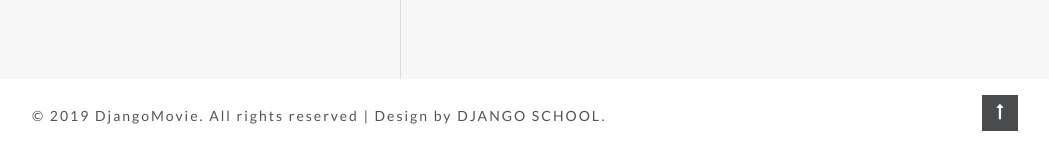
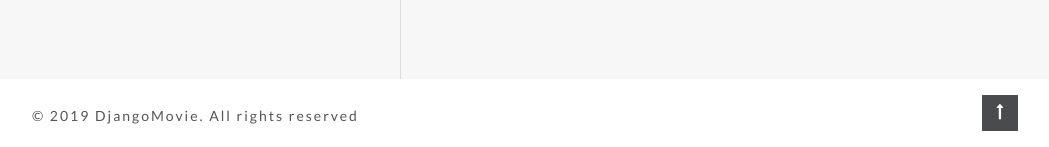
Before and after one commit to Xac47/Movie, a Django app: page / in a window 1280 px wide. Shown: the part 2141-2288 px from the top of the page, without its empty margins (50-1099 px from the left). Run offline with Django 3.2, Linux system fonts and the light colour scheme; data that the repository does not hold is empty; some libraries are stand-ins or nearby versions.

Commit message:
update file templates/base.html add include footer.html

```diff
--- a/templates/base.html
+++ b/templates/base.html
@@ -168,9 +168,7 @@
 <div class="cpy-right py-3">
     <div class="container">
         <div class="row">
-            <p class="col-md-10 text-left">© 2019 DjangoMovie. All rights reserved | Design by
-                <a href="https://djangochannel.com"> DJANGO SCHOOL.</a>
-            </p>
+            <p class="col-md-10 text-left">© 2019 DjangoMovie. All rights reserved </p>
             <!-- move top icon -->
             <a href="#home" class="move-top text-right col-md-2"><span class="fa fa-long-arrow-up"
                                                                        aria-hidden="true"></span></a>
```
